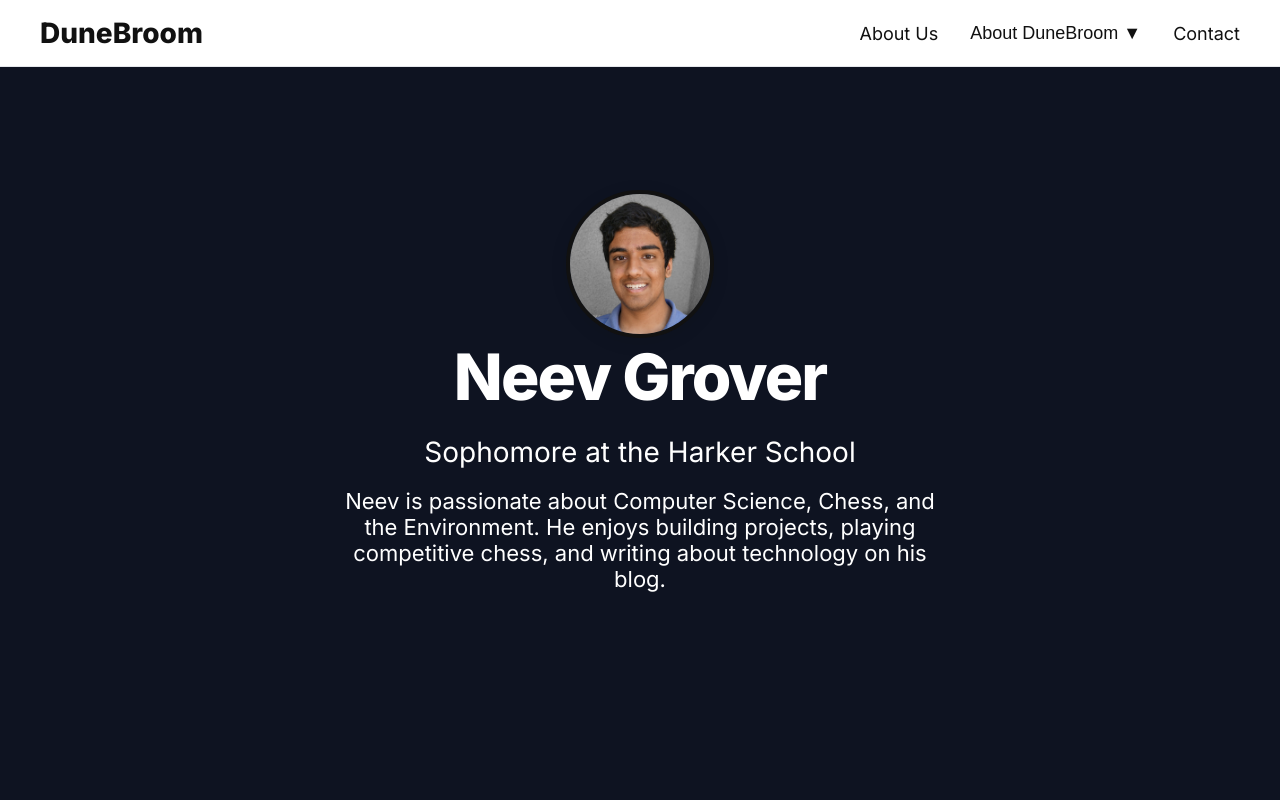
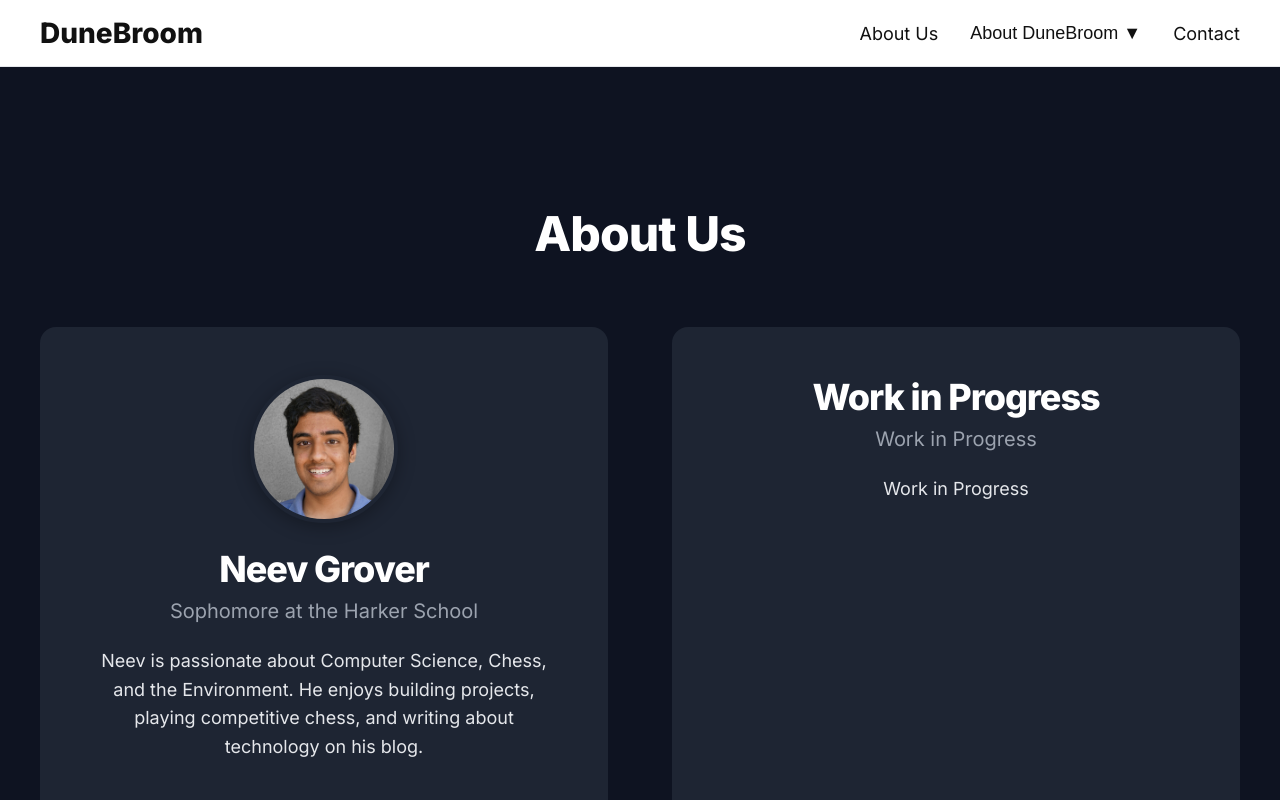
Before and after one commit to groverneev/DuneBroom_Website, a Next.js app: page /about_us in a window 1280 px wide. Shown: the top 800 px of the page. Built offline with nearby package versions, Linux system fonts and the light colour scheme.

Commit message:
fixed profiles section

```diff
--- a/app/about_us/page.tsx
+++ b/app/about_us/page.tsx
@@ -1,63 +1,169 @@
+"use client";
 import Image from "next/image";
-import { FaGithub } from "react-icons/fa";
-import { SiSubstack } from "react-icons/si";
-import { FaLinkedin } from "react-icons/fa";
-import { FaXTwitter } from "react-icons/fa6";
 
 export default function AboutPage() {
   return (
     <main style={{ background: "#f5f6fa", fontFamily: "Inter, sans-serif" }}>
-      {/* ───────── HERO SECTION ───────── */}
+      {/* ───────── ABOUT US SECTION ───────── */}
       <section
-        id="hero"
         style={{
+          padding: "6rem 2rem",
+          background: "#0E1321",
           minHeight: "85vh",
           display: "flex",
           flexDirection: "column",
           justifyContent: "center",
-          alignItems: "center",
-          background: "#0E1321",
+        }}
+      >
+        <h2
+          style={{
+            fontSize: 48,
+            fontWeight: 700,
             color: "#fff",
             textAlign: "center",
-          padding: "0 2rem",
+            marginBottom: "4rem",
+            letterSpacing: "-0.02em",
           }}
         >
-        {/* --- Profile Image --- */}
-        <div style={{ flex: "none" }}>
+          About Us
+        </h2>
+
+        <div
+          style={{
+            maxWidth: 1200,
+            margin: "0 auto",
+            display: "grid",
+            gridTemplateColumns: "repeat(auto-fit, minmax(400px, 1fr))",
+            gap: "4rem",
+            width: "100%",
+          }}
+        >
+          {/* Person 1 - Neev Grover */}
+          <div
+            style={{
+              background: "#1e2533",
+              borderRadius: 16,
+              padding: "3rem",
+              textAlign: "center",
+              color: "#fff",
+            }}
+          >
+            {/* Profile Image */}
+            <div style={{ flex: "none", marginBottom: "1.5rem" }}>
               <Image
-            src="/profile.png"
+                src="/neev_profile.png"
                 alt="Neev Grover, founder of DuneBroom"
                 width={140}
                 height={140}
                 style={{
                   borderRadius: "50%",
-              border: "4px solid #111",
-              boxShadow: "0 4px 18px rgba(0,0,0,0.09)",
+                  border: "4px solid #1e2533",
+                  boxShadow: "0 4px 18px rgba(0,0,0,0.3)",
                   background: "#eee",
                   display: "block",
-              margin: 0,
+                  margin: "0 auto",
                 }}
               />
             </div>
 
             <h1
               style={{
-            fontSize: 64,
+                fontSize: 36,
                 fontWeight: 800,
                 letterSpacing: "-0.03em",
                 margin: 0,
+                marginBottom: "0.5rem",
               }}
             >
               Neev Grover
             </h1>
-        <h2 style={{ fontSize: 28, fontWeight: 400, margin: "1.2rem 0" }}>
+            <h2
+              style={{
+                fontSize: 20,
+                fontWeight: 400,
+                margin: "0 0 1.5rem 0",
+                color: "#9ca3af",
+              }}
+            >
               Sophomore at the Harker School
             </h2>
-        <p style={{ fontSize: 22, maxWidth: 600, margin: "0 auto 2rem auto" }}>
-          Neev is passionate about Computer Science, Chess, and the Environment.
-          He enjoys building projects, playing competitive chess, and writing
-          about technology on his blog.
+            <p
+              style={{
+                fontSize: 18,
+                maxWidth: "100%",
+                margin: "0 auto 2rem auto",
+                lineHeight: 1.6,
+                color: "#e5e7eb",
+              }}
+            >
+              Neev is passionate about Computer Science, Chess, and the
+              Environment. He enjoys building projects, playing competitive
+              chess, and writing about technology on his blog.
             </p>
+          </div>
+
+          {/* Person 2 - Test Person */}
+          <div
+            style={{
+              background: "#1e2533",
+              borderRadius: 16,
+              padding: "3rem",
+              textAlign: "center",
+              color: "#fff",
+            }}
+          >
+            {/* Profile Image
+            <div style={{ flex: "none", marginBottom: "1.5rem" }}>
+              <Image
+                src="/neev_profile.png"
+                alt="Test Person, team member of DuneBroom"
+                width={140}
+                height={140}
+                style={{
+                  borderRadius: "50%",
+                  border: "4px solid #1e2533",
+                  boxShadow: "0 4px 18px rgba(0,0,0,0.3)",
+                  background: "#eee",
+                  display: "block",
+                  margin: "0 auto",
+                }}
+              />
+            </div>
+*/}
+            <h1
+              style={{
+                fontSize: 36,
+                fontWeight: 800,
+                letterSpacing: "-0.03em",
+                margin: 0,
+                marginBottom: "0.5rem",
+              }}
+            >
+              Work in Progress
+            </h1>
+            <h2
+              style={{
+                fontSize: 20,
+                fontWeight: 400,
+                margin: "0 0 1.5rem 0",
+                color: "#9ca3af",
+              }}
+            >
+              Work in Progress
+            </h2>
+            <p
+              style={{
+                fontSize: 18,
+                maxWidth: "100%",
+                margin: "0 auto 2rem auto",
+                lineHeight: 1.6,
+                color: "#e5e7eb",
+              }}
+            >
+              Work in Progress{" "}
+            </p>
+          </div>
+        </div>
       </section>
     </main>
   );
--- a/components/Footer.tsx
+++ b/components/Footer.tsx
@@ -1,8 +1,3 @@
-import { FaGithub } from "react-icons/fa";
-import { SiSubstack } from "react-icons/si";
-import { FaLinkedin } from "react-icons/fa";
-import { FaXTwitter } from "react-icons/fa6";
-
 export default function Footer() {
   return (
     <footer
```
Also changed, not shown: public/neev_profile.png (renamed from public/profile.png). Lines whose indentation alone changed are shown as unchanged.
